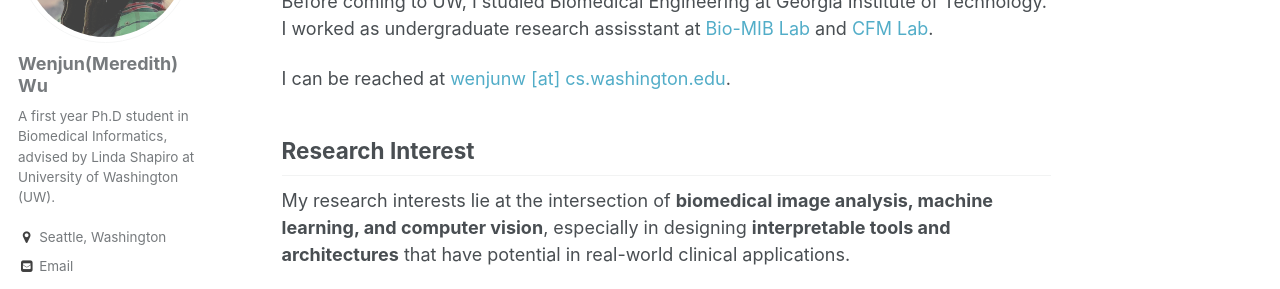
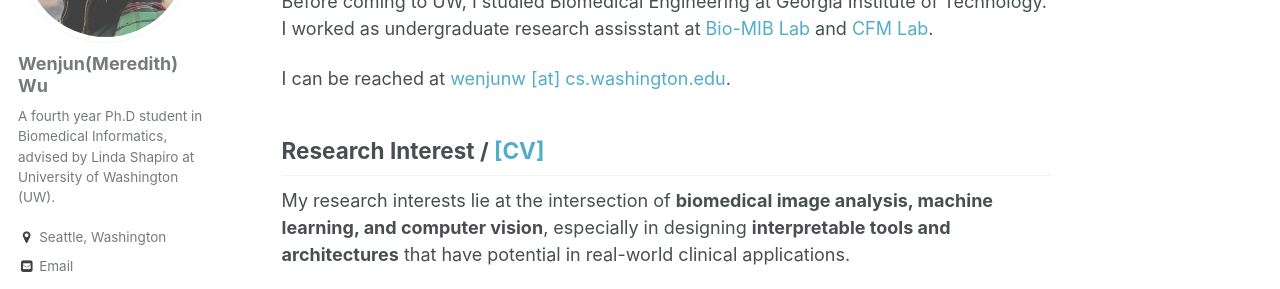
Before and after one commit to meredith-wenjunwu/meredith-wenjunwu.github.io, a Jekyll site: the page built from _pages/about.md, in a window 1280 px wide. Shown: the part 250-539 px from the top of the page. Built offline with Jekyll 4.4.1, drawn with Linux system fonts in a browser that asks for light colours.

Commit message:
change cv

```diff
--- a/_config.yml
+++ b/_config.yml
@@ -80,7 +80,7 @@ analytics:
 author:
   name             : "Wenjun(Meredith) Wu"
   avatar           : "profile.png"
-  bio              : "A first year Ph.D student in Biomedical Informatics, advised by Linda Shapiro at University of Washington (UW)."
+  bio              : "A fourth year Ph.D student in Biomedical Informatics, advised by Linda Shapiro at University of Washington (UW)."
   location         : "Seattle, Washington"
   employer         :
   googlescholar    :
--- a/_pages/about.md
+++ b/_pages/about.md
@@ -16,7 +16,7 @@ I can be reached at [wenjunw [at] cs.washington.edu](mailto: wenjunw@uw.edu).
 
 
 
-## Research Interest
+## Research Interest / [[CV]](/files/CV.pdf)
 
 My research interests lie at the intersection of **biomedical image analysis, machine learning, and computer vision**, especially in designing **interpretable tools and architectures** that have potential in real-world clinical applications.
 
```
